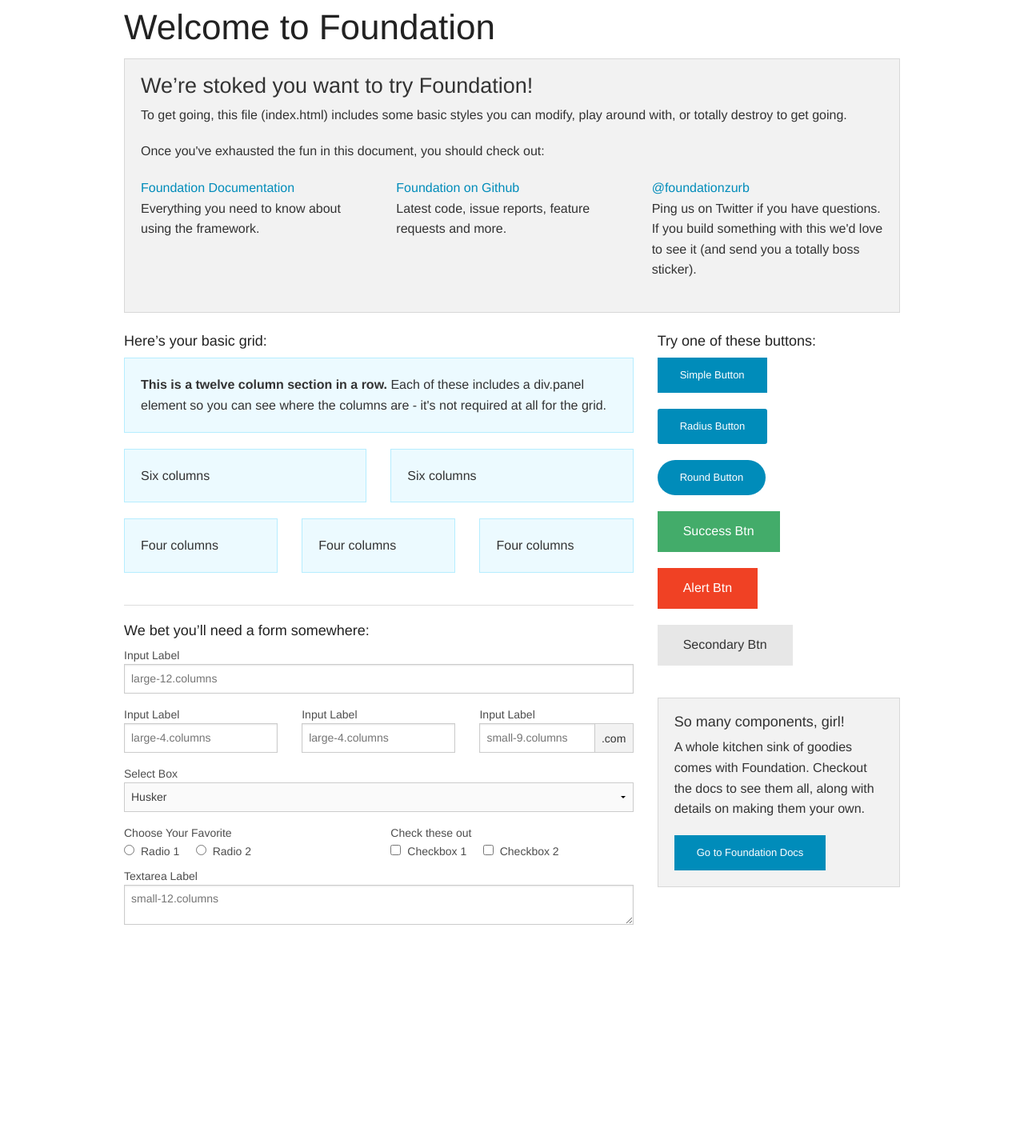
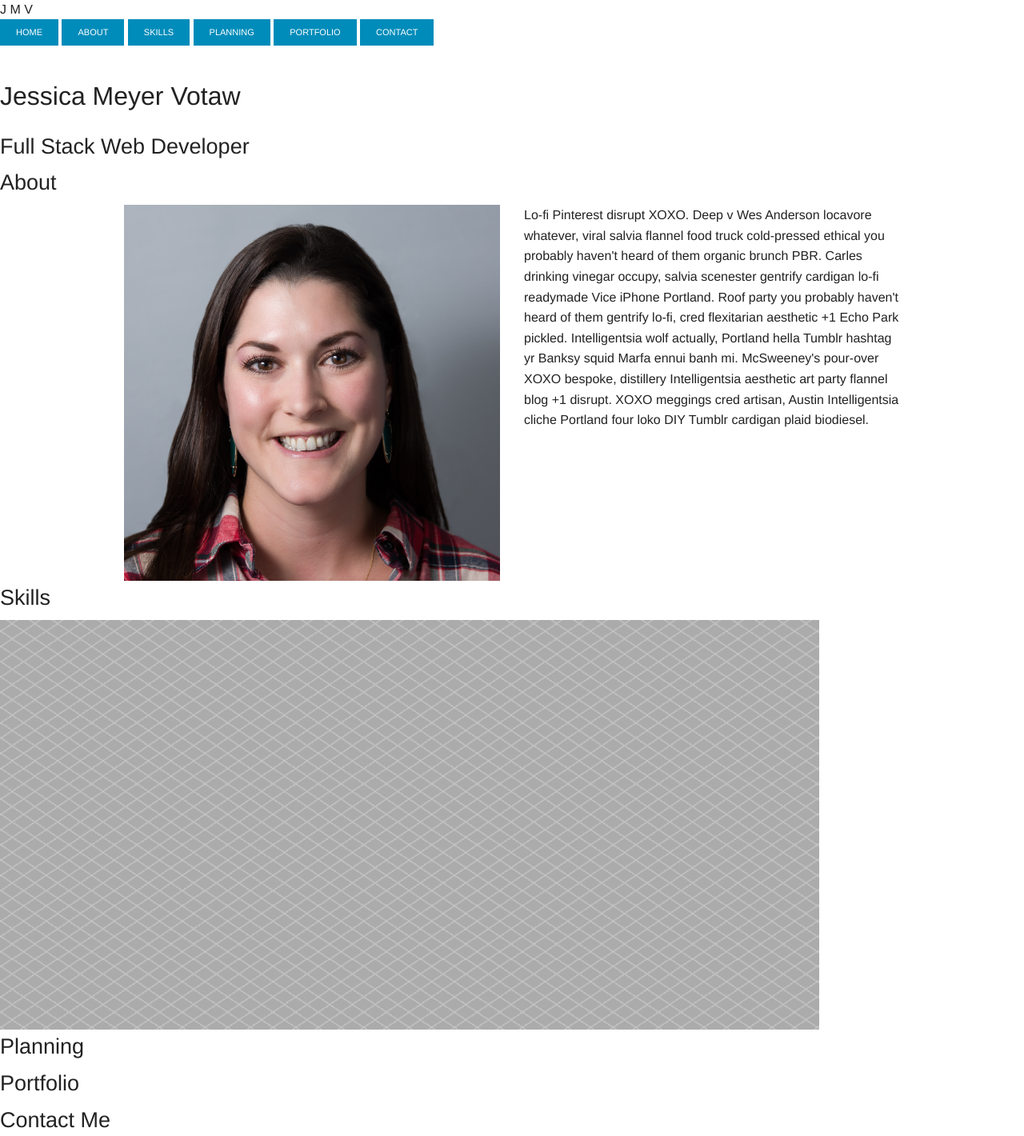
Before and after one commit to JessicaMeyer/portfolio, a plain HTML site: page index.html in a window 1280 px wide. Shown: the whole page at 80% size. Before the commit the page ends 1172 px from the top, so only its background shows below. Drawn offline with Linux system fonts and the light colour scheme.

Commit message:
laid out index, add some css

```diff
--- a/index.html
+++ b/index.html
@@ -3,162 +3,94 @@
   <head>
     <meta charset="utf-8" />
     <meta name="viewport" content="width=device-width, initial-scale=1.0" />
-    <title>Foundation | Welcome</title>
+    <title> Jessica Meyer Votaw </title>
     <link rel="stylesheet" href="css/foundation.css" />
+    <link rel="stylesheet" href="css/normalize.css" />
+    <link rel="stylesheet" href="css/portfolio.css" />
     <script src="js/vendor/modernizr.js"></script>
   </head>
   <body>
 
-    <div class="row">
-      <div class="large-12 columns">
-        <h1>Welcome to Foundation</h1>
-      </div>
-    </div>
+  <!--navigation-->
+  <div class="monogram"> J M V
+    <div class="nav-buttons">
+      <a href="#" class="tiny button" id="nav"> HOME </a>
+      <a href="#" class="tiny button" id="nav"> ABOUT </a>
+      <a href="#" class="tiny button" id="nav"> SKILLS </a>
+      <a href="#" class="tiny button" id="nav"> PLANNING </a>
+      <a href="#" class="tiny button" id="nav"> PORTFOLIO </a>
+      <a href="#" class="tiny button" id="nav"> CONTACT </a>
+ </div>
+</div>
 
-    <div class="row">
-      <div class="large-12 columns">
-      	<div class="panel">
-	        <h3>We&rsquo;re stoked you want to try Foundation! </h3>
-	        <p>To get going, this file (index.html) includes some basic styles you can modify, play around with, or totally destroy to get going.</p>
-	        <p>Once you've exhausted the fun in this document, you should check out:</p>
-	        <div class="row">
-	        	<div class="large-4 medium-4 columns">
-	    		<p><a href="http://foundation.zurb.com/docs">Foundation Documentation</a><br />Everything you need to know about using the framework.</p>
-	    	</div>
-	        	<div class="large-4 medium-4 columns">
-	        		<p><a href="http://github.com/zurb/foundation">Foundation on Github</a><br />Latest code, issue reports, feature requests and more.</p>
-	        	</div>
-	        	<div class="large-4 medium-4 columns">
-	        		<p><a href="http://twitter.com/foundationzurb">@foundationzurb</a><br />Ping us on Twitter if you have questions. If you build something with this we'd love to see it (and send you a totally boss sticker).</p>
-	        	</div>
-					</div>
-      	</div>
-      </div>
-    </div>
 
-    <div class="row">
-      <div class="large-8 medium-8 columns">
-        <h5>Here&rsquo;s your basic grid:</h5>
-        <!-- Grid Example -->
+  <!--hero-->
 
-        <div class="row">
-          <div class="large-12 columns">
-            <div class="callout panel">
-              <p><strong>This is a twelve column section in a row.</strong> Each of these includes a div.panel element so you can see where the columns are - it's not required at all for the grid.</p>
-            </div>
-          </div>
-        </div>
-        <div class="row">
-          <div class="large-6 medium-6 columns">
-            <div class="callout panel">
-              <p>Six columns</p>
-            </div>
-          </div>
-          <div class="large-6 medium-6 columns">
-            <div class="callout panel">
-              <p>Six columns</p>
-            </div>
-          </div>
-        </div>
-        <div class="row">
-          <div class="large-4 medium-4 small-4 columns">
-            <div class="callout panel">
-              <p>Four columns</p>
-            </div>
-          </div>
-          <div class="large-4 medium-4 small-4 columns">
-            <div class="callout panel">
-              <p>Four columns</p>
-            </div>
-          </div>
-          <div class="large-4 medium-4 small-4 columns">
-            <div class="callout panel">
-              <p>Four columns</p>
-            </div>
-          </div>
-        </div>
+<section class="hero">
+        <section class="container2">
+       <!--  <img src="images/mountains.jpg"></img> -->
+       <h1 class="hero-name"> Jessica Meyer Votaw </h1>
+       <h3 class="hero-title"> Full Stack Web Developer </h3>
+        </section>
+ </section>
 
-        <hr />
 
-        <h5>We bet you&rsquo;ll need a form somewhere:</h5>
-        <form>
-				  <div class="row">
-				    <div class="large-12 columns">
-				      <label>Input Label</label>
-				      <input type="text" placeholder="large-12.columns" />
-				    </div>
-				  </div>
-				  <div class="row">
-				    <div class="large-4 medium-4 columns">
-				      <label>Input Label</label>
-				      <input type="text" placeholder="large-4.columns" />
-				    </div>
-				    <div class="large-4 medium-4 columns">
-				      <label>Input Label</label>
-				      <input type="text" placeholder="large-4.columns" />
-				    </div>
-				    <div class="large-4 medium-4 columns">
-				      <div class="row collapse">
-				        <label>Input Label</label>
-				        <div class="small-9 columns">
-				          <input type="text" placeholder="small-9.columns" />
-				        </div>
-				        <div class="small-3 columns">
-				          <span class="postfix">.com</span>
-				        </div>
-				      </div>
-				    </div>
-				  </div>
-				  <div class="row">
-				    <div class="large-12 columns">
-				      <label>Select Box</label>
-				      <select>
-				        <option value="husker">Husker</option>
-				        <option value="starbuck">Starbuck</option>
-				        <option value="hotdog">Hot Dog</option>
-				        <option value="apollo">Apollo</option>
-				      </select>
-				    </div>
-				  </div>
-				  <div class="row">
-				    <div class="large-6 medium-6 columns">
-				      <label>Choose Your Favorite</label>
-				      <input type="radio" name="pokemon" value="Red" id="pokemonRed"><label for="pokemonRed">Radio 1</label>
-				      <input type="radio" name="pokemon" value="Blue" id="pokemonBlue"><label for="pokemonBlue">Radio 2</label>
-				    </div>
-				    <div class="large-6 medium-6 columns">
-				      <label>Check these out</label>
-				      <input id="checkbox1" type="checkbox"><label for="checkbox1">Checkbox 1</label>
-				      <input id="checkbox2" type="checkbox"><label for="checkbox2">Checkbox 2</label>
-				    </div>
-				  </div>
-				  <div class="row">
-				    <div class="large-12 columns">
-				      <label>Textarea Label</label>
-				      <textarea placeholder="small-12.columns"></textarea>
-				    </div>
-				  </div>
-				</form>
-      </div>
+  <!--about-->
+<h3 class="section-titles"> About </h3>
 
-      <div class="large-4 medium-4 columns">
-			  <h5>Try one of these buttons:</h5>
-			  <p><a href="#" class="small button">Simple Button</a><br/>
-        <a href="#" class="small radius button">Radius Button</a><br/>
-        <a href="#" class="small round button">Round Button</a><br/>
-        <a href="#" class="medium success button">Success Btn</a><br/>
-        <a href="#" class="medium alert button">Alert Btn</a><br/>
-        <a href="#" class="medium secondary button">Secondary Btn</a></p>
-				<div class="panel">
-        	<h5>So many components, girl!</h5>
-        	<p>A whole kitchen sink of goodies comes with Foundation. Checkout the docs to see them all, along with details on making them your own.</p>
-        	<a href="http://foundation.zurb.com/docs/" class="small button">Go to Foundation Docs</a>
-        </div>
-      </div>
-    </div>
+<div class="row about">
+  <div class="large-6 columns">
+    <img src="images/jessica.jpg" class="jessica" />
+  </div>
+  <div class="large-6 columns">
+    <p class="about-text">
+      Lo-fi Pinterest disrupt XOXO. Deep v Wes Anderson locavore whatever, viral salvia flannel food truck cold-pressed ethical you probably haven't heard of them organic brunch PBR. Carles drinking vinegar occupy, salvia scenester gentrify cardigan lo-fi readymade Vice iPhone Portland. Roof party you probably haven't heard of them gentrify lo-fi, cred flexitarian aesthetic +1 Echo Park pickled. Intelligentsia wolf actually, Portland hella Tumblr hashtag yr Banksy squid Marfa ennui banh mi. McSweeney's pour-over XOXO bespoke, distillery Intelligentsia aesthetic art party flannel blog +1 disrupt. XOXO meggings cred artisan, Austin Intelligentsia cliche Portland four loko DIY Tumblr cardigan plaid biodiesel.
+    </p>
+   </div>
+</div>
+
+
+  <!--technologies/skills-->
+<h3 class="section-titles"> Skills </h3>
+
+<section class="hero">
+        <section class="container3">
+        <img src="images/pattern.png"></img>
+        </section>
+ </section>
+
+
+  <!--planning-->
+<h3 class="section-titles"> Planning </h3>
+
+
+
+
+  <!--portfolio section-->
+<h3 class="section-titles"> Portfolio </h3>
+
+
+
+
+
+  </div> <!--end of container-->
+    <!--contact-->
+<h3 class="section-titles"> Contact Me </h3>
+
+
+    <!-- footer -->
+
+<!--     <section class="hero">
+        <section class="container2">
+        <img src="images/mountains.jpg"></img>
+        </section>
+ </section> -->
+
+    <!--scripts-->
 
     <script src="js/vendor/jquery.js"></script>
     <script src="js/foundation.min.js"></script>
+    <script src="js/foundation/foundation.magellan.js"></script>
     <script>
       $(document).foundation();
     </script>
```
Also changed, not shown: images/jessica.jpg (added), images/pattern.png (added).
